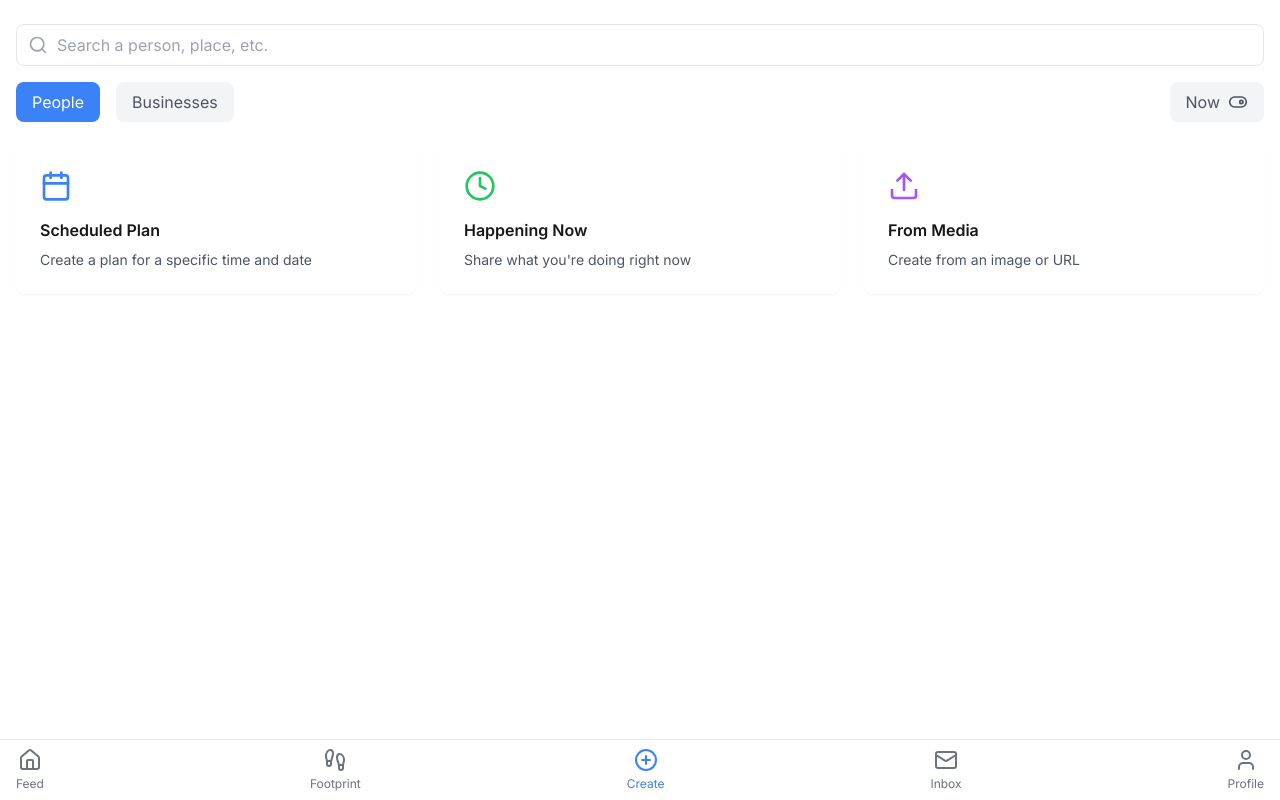
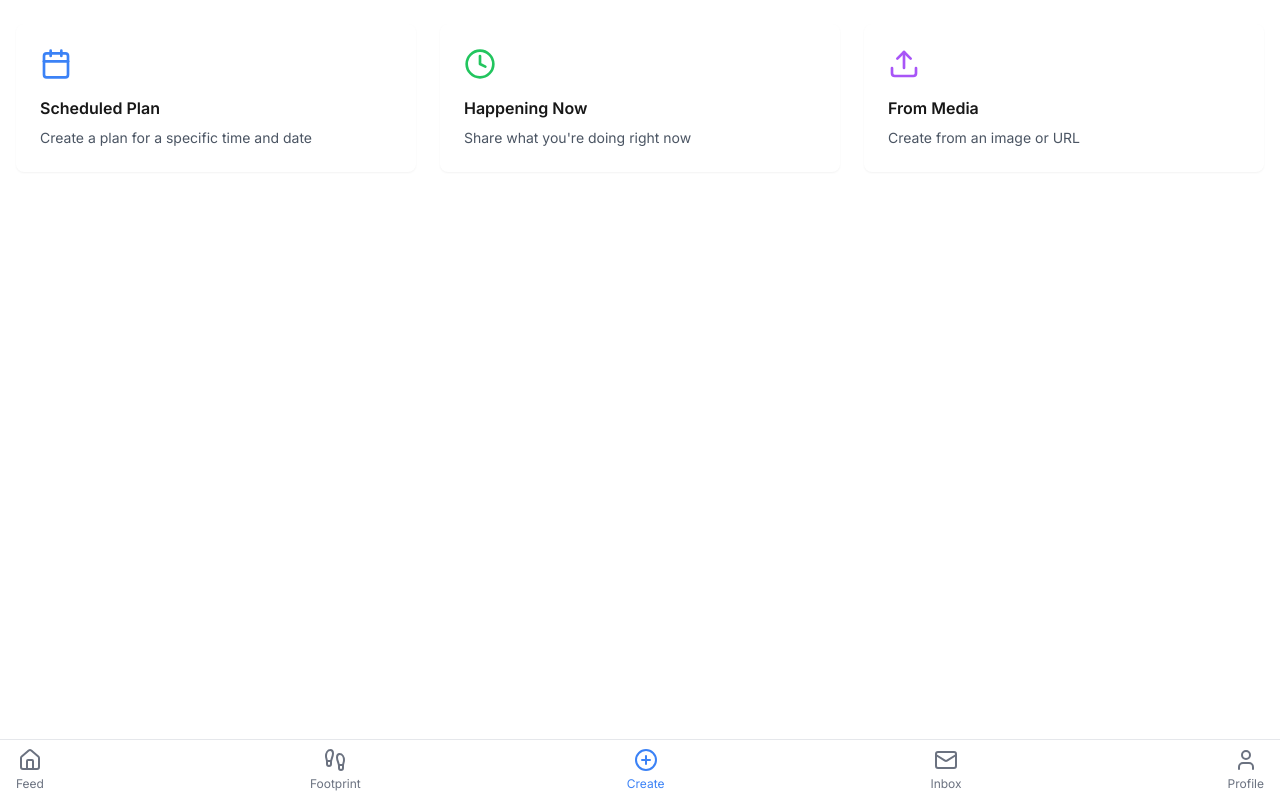
Before and after one commit to michaelsipper/t2, a Next.js app: page /create in a window 1280 px wide. Built offline with nearby package versions, Linux system fonts and the light colour scheme.

Commit message:
Update page.tsx

```diff
--- a/app/(features)/create/page.tsx
+++ b/app/(features)/create/page.tsx
@@ -18,52 +18,6 @@ export default function CreatePage() {
 
   return (
     <div className="container mx-auto px-4 py-6">
-      {/* Search and Filters */}
-      <div className="mb-6 space-y-4">
-        <div className="relative">
-          <Search className="absolute left-3 top-1/2 transform -translate-y-1/2 text-gray-400 h-5 w-5" />
-          <input
-            type="text"
-            placeholder="Search a person, place, etc."
-            className="w-full pl-10 pr-4 py-2 bg-white rounded-lg border focus:outline-none focus:border-blue-500"
-            value={searchQuery}
-            onChange={(e) => setSearchQuery(e.target.value)}
-          />
-        </div>
-
-        <div className="flex justify-between items-center">
-          <div className="flex space-x-4">
-            <button
-              onClick={() => setFilterType('people')}
-              className={`px-4 py-2 rounded-lg transition-colors ${
-                filterType === 'people'
-                  ? 'bg-blue-500 text-white'
-                  : 'bg-gray-100 text-gray-600'
-              }`}
-            >
-              People
-            </button>
-            <button
-              onClick={() => setFilterType('businesses')}
-              className={`px-4 py-2 rounded-lg transition-colors ${
-                filterType === 'businesses'
-                  ? 'bg-blue-500 text-white'
-                  : 'bg-gray-100 text-gray-600'
-              }`}
-            >
-              Businesses
-            </button>
-          </div>
-
-          <button
-            onClick={() => setTimeFilter(timeFilter === 'now' ? 'later' : 'now')}
-            className="flex items-center space-x-2 px-4 py-2 rounded-lg bg-gray-100 text-gray-600 hover:bg-gray-200 transition-colors"
-          >
-            <span>{timeFilter === 'now' ? 'Now' : 'Later'}</span>
-            <ToggleRight className="h-5 w-5" />
-          </button>
-        </div>
-      </div>
 
       {/* Create Options */}
       <div className="grid grid-cols-1 md:grid-cols-3 gap-6">
```
